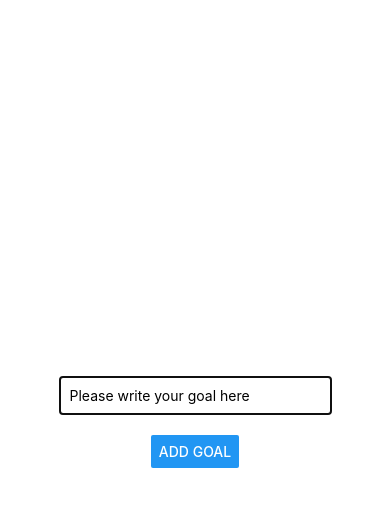
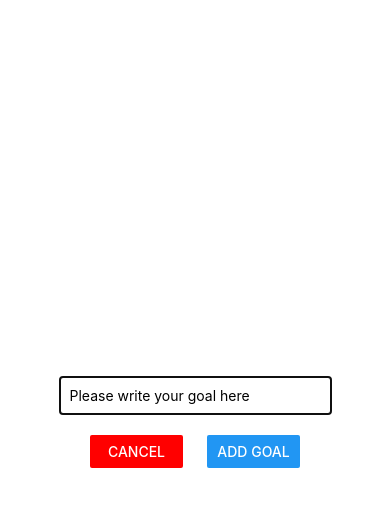
Before and after one commit to raheemadamboev/goal-tracker, a React Native app: screen / in a window 390 px wide. Both pictures are taken after a click on the button "ADD GOAL". Shown: the top 506 px of the page. Built offline with nearby package versions, Linux system fonts and the light colour scheme.

Commit message:
button style

```diff
--- a/App.tsx
+++ b/App.tsx
@@ -14,20 +14,28 @@ export default function App() {
   };
 
   const onRemoveGoal = (flutter: string) => {
-    setGoals((currentGoals) => {
-      return currentGoals.filter((goal) => goal.flutter !== flutter);
-    });
+    setGoals((currentGoals) =>
+      currentGoals.filter((goal) => goal.flutter !== flutter)
+    );
   };
 
   const onAddGoalPress = () => {
     setModalVisible(true);
   };
 
+  const onCancelGoal = () => {
+    setModalVisible(false);
+  };
+
   return (
     <View style={styles.screen}>
       <StatusBar style="auto" />
       <Button title="Add Goal" onPress={onAddGoalPress} />
-      <GoalInput onAddGoal={onAddGoal} visible={modalVisible} />
+      <GoalInput
+        onAddGoal={onAddGoal}
+        onCancel={onCancelGoal}
+        visible={modalVisible}
+      />
       <FlatList
         keyExtractor={(item, index) => item.flutter}
         data={goals}
--- a/components/GoalInput.tsx
+++ b/components/GoalInput.tsx
@@ -1,5 +1,12 @@
 import React, { useState } from "react";
-import { View, TextInput, Button, StyleSheet, Modal } from "react-native";
+import {
+  View,
+  TextInput,
+  Button,
+  StyleSheet,
+  Modal,
+  Pressable,
+} from "react-native";
 
 const GoalInput = (props: Props) => {
   const [goal, setGoal] = useState<string>("");
@@ -23,7 +30,14 @@ const GoalInput = (props: Props) => {
           onChangeText={setInput}
           value={goal}
         />
-        <Button title="Add Goal" onPress={onAddGoal} />
+        <View style={styles.buttonContainer}>
+          <Pressable style={styles.cancelButton}>
+            <Button title="Cancel" onPress={props.onCancel} color="red" />
+          </Pressable>
+          <Pressable style={styles.cancelButton}>
+            <Button title="Add Goal" onPress={onAddGoal} />
+          </Pressable>
+        </View>
       </View>
     </Modal>
   );
@@ -43,6 +57,15 @@ const styles = StyleSheet.create({
     padding: 10,
     marginBottom: 20,
   },
+  buttonContainer: {
+    flexDirection: "row",
+    width: "60%",
+    justifyContent: "space-around",
+    alignItems: "center",
+  },
+  cancelButton: {
+    width: "40%",
+  },
 });
 
 export type Goal = {
@@ -52,6 +75,7 @@ export type Goal = {
 
 export type Props = {
   onAddGoal: (goal: Goal) => void;
+  onCancel: () => void;
   visible: boolean;
 };
 
```
